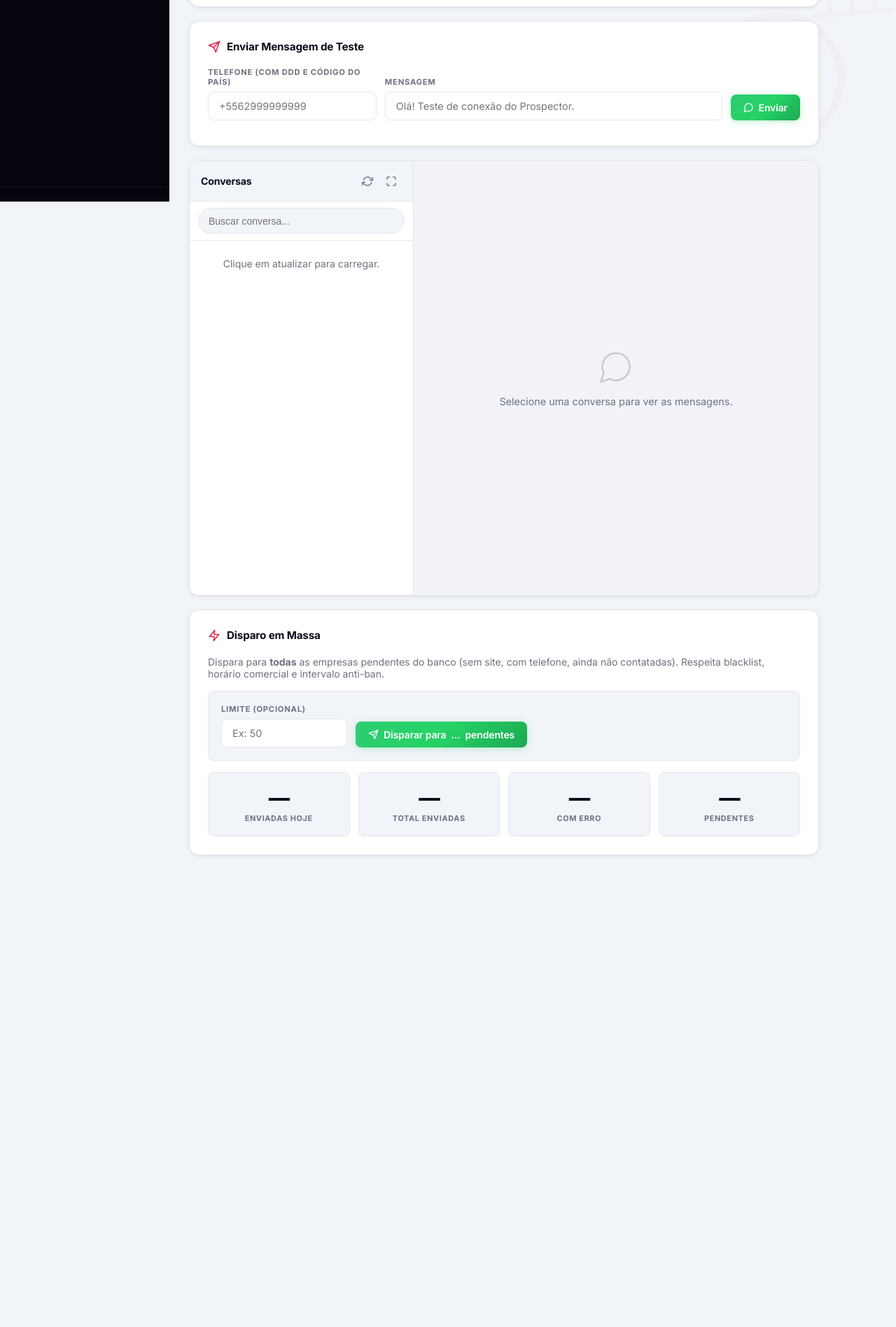
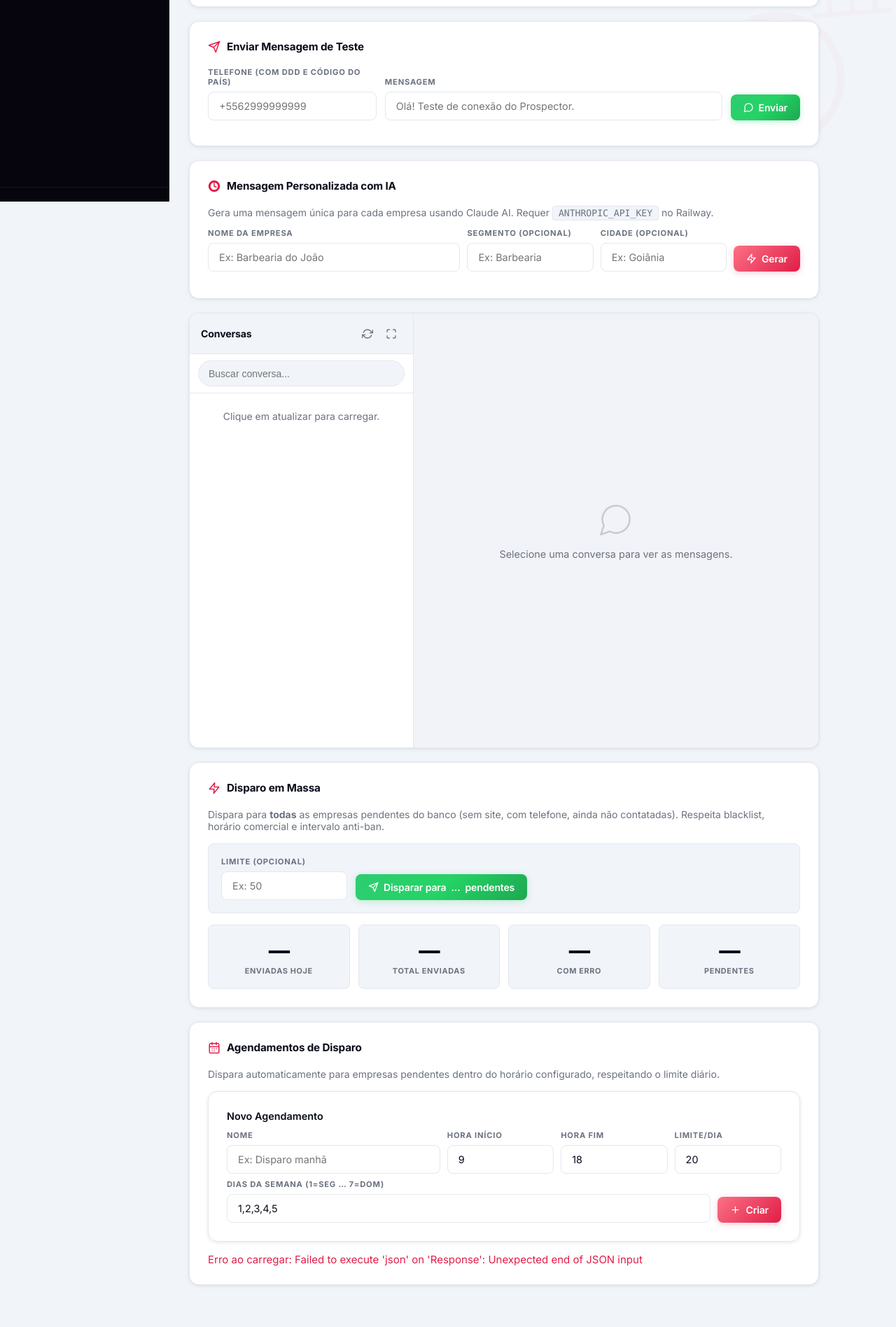
Before and after one commit to magalhaesszz/Prospeccao-Empresas-NoSItes, a Flask app: page /whatsapp in a window 1280 px wide. Shown: the part 512-2408 px from the top of the page at 70% size. Before the commit the page ends 1735 px from the top, so only its background shows below. Run offline with Flask 3, Linux system fonts and the light colour scheme; data that the repository does not hold is empty; parts of the project's set-up code (start-up, migrations or seed data) failed here and were passed over; some libraries are stand-ins or nearby versions.

Commit message:
feat: keep-alive, webhook respostas, agendamentos, IA, funil de conversão
- Keep-alive thread: pinga Evolution API a cada 5 min para manter conexão ativa no Railway
- Webhook POST /api/whatsapp/webhook: recebe eventos Evolution API, detecta resposta de prospect e atualiza status para 'respondeu' + SSE broadcast
- IA POST /api/whatsapp/gerar-mensagem: gera mensagem personalizada via Anthropic Claude (requer ANTHROPIC_API_KEY)
- Agendamentos CRUD /api/agendamentos: scheduler thread verifica a cada 1 min e dispara empresas pendentes no horário/dias configurados com limite diário
- Funil de conversão GET /api/dashboard/funil + UI no dashboard com barras de progresso por etapa
- Tabela agendamentos no banco PostgreSQL criada automaticamente
- UI: card IA na página WhatsApp, card Agendamentos, seção funil no Dashboard

Co-Authored-By: Claude Sonnet 4.6 <noreply@anthropic.com>

```diff
--- a/app.py
+++ b/app.py
@@ -17,6 +17,10 @@ from database.db import (
     ativar_template, get_template_ativo, incrementar_enviados_template,
     listar_blacklist, adicionar_blacklist, remover_blacklist,
     listar_notas, adicionar_nota, deletar_nota,
+    buscar_empresa_por_telefone, marcar_respondeu,
+    criar_agendamento, listar_agendamentos, ativar_agendamento,
+    deletar_agendamento, atualizar_ultima_execucao, contagem_enviadas_hoje,
+    get_funil_conversao,
 )
 from crm.pipeline import kanban_por_status
 from dashboard.metrics import obter_stats
@@ -943,6 +947,127 @@ def api_wa_responder():
         return jsonify({"ok": False, "erro": str(e)})
 
 
+# ── Webhook Evolution API (rastreamento de respostas) ─────────────────────────
+@app.route("/api/whatsapp/webhook", methods=["GET", "POST"])
+def api_wa_webhook():
+    if request.method == "GET":
+        return jsonify({"ok": True, "webhook": "prospector"})
+
+    dados  = request.get_json(silent=True) or {}
+    evento = dados.get("event", "")
+
+    if evento in ("messages.upsert", "message.upsert"):
+        data = dados.get("data", {})
+        if isinstance(data, list):
+            data = data[0] if data else {}
+        key     = data.get("key", {})
+        if key.get("fromMe"):
+            return jsonify({"ok": True})
+
+        jid     = key.get("remoteJid", "")
+        numero  = jid.split("@")[0] if "@" in jid else jid
+        empresa = buscar_empresa_por_telefone(numero)
+
+        if empresa and empresa.get("mensagem_enviada"):
+            marcar_respondeu(empresa["id"])
+            _broadcast({
+                "tipo":       "prospect_respondeu",
+                "empresa_id": empresa["id"],
+                "nome":       empresa.get("nome", ""),
+                "numero":     numero,
+            })
+            logger.info("[webhook] Resposta recebida de %s (%s)", empresa.get("nome"), numero)
+
+    return jsonify({"ok": True})
+
+
+# ── IA — Gerar mensagem personalizada ─────────────────────────────────────────
+@app.route("/api/whatsapp/gerar-mensagem", methods=["POST"])
+def api_wa_gerar_mensagem():
+    api_key = CONFIG.get("anthropic_api_key", "").strip()
+    if not api_key:
+        return jsonify({"erro": "ANTHROPIC_API_KEY não configurado no Railway."}), 400
+
+    dados     = request.get_json(silent=True) or {}
+    nome      = (dados.get("nome")      or "").strip()
+    categoria = (dados.get("categoria") or "").strip()
+    cidade    = (dados.get("cidade")    or "").strip()
+
+    if not nome:
+        return jsonify({"erro": "Nome da empresa é obrigatório."}), 400
+
+    try:
+        import anthropic as _anthropic
+        client  = _anthropic.Anthropic(api_key=api_key)
+        contexto = f"Empresa: {nome}"
+        if categoria: contexto += f" | Segmento: {categoria}"
+        if cidade:    contexto += f" | Cidade: {cidade}"
+
+        resp = client.messages.create(
+            model="claude-haiku-4-5-20251001",
+            max_tokens=600,
+            messages=[{
+                "role": "user",
+                "content": (
+                    f"Crie uma mensagem de WhatsApp profissional e personalizada para prospectar "
+                    f"a seguinte empresa: {contexto}.\n"
+                    "Regras:\n"
+                    "- Português brasileiro, tom amigável e direto\n"
+                    "- Mencione que a empresa não tem presença digital (site)\n"
+                    "- Ofereça criação de site profissional e automação de processos\n"
+                    "- Mencione que só cobra após entrega finalizada\n"
+                    "- Incentive o prospecto a responder\n"
+                    "- Use formatação WhatsApp (*negrito*)\n"
+                    "- Máximo 200 palavras\n"
+                    "Escreva APENAS a mensagem, sem comentários."
+                ),
+            }],
+        )
+        mensagem = resp.content[0].text.strip()
+        return jsonify({"mensagem": mensagem})
+    except Exception as e:
+        logger.error("[IA] %s", e)
+        return jsonify({"erro": str(e)}), 500
+
+
+# ── Agendamentos de disparo ────────────────────────────────────────────────────
+@app.route("/api/agendamentos", methods=["GET"])
+def api_agendamentos_get():
+    return jsonify(listar_agendamentos())
+
+
+@app.route("/api/agendamentos", methods=["POST"])
+def api_agendamentos_post():
+    dados   = request.get_json(silent=True) or {}
+    nome    = (dados.get("nome") or "Agendamento").strip()
+    h_ini   = max(0, min(23, int(dados.get("hora_inicio", 9))))
+    h_fim   = max(0, min(23, int(dados.get("hora_fim",   18))))
+    limite  = max(1, int(dados.get("limite_dia", 20)))
+    dias    = (dados.get("dias_semana") or "1,2,3,4,5").strip()
+    custom  = (dados.get("mensagem_custom") or "").strip() or None
+    ag_id   = criar_agendamento(nome, h_ini, h_fim, limite, dias, custom)
+    return jsonify({"id": ag_id, "ok": True})
+
+
+@app.route("/api/agendamentos/<int:ag_id>", methods=["PUT"])
+def api_agendamentos_put(ag_id):
+    dados = request.get_json(silent=True) or {}
+    ativar_agendamento(ag_id, dados.get("ativo", True))
+    return jsonify({"ok": True})
+
+
+@app.route("/api/agendamentos/<int:ag_id>", methods=["DELETE"])
+def api_agendamentos_delete(ag_id):
+    deletar_agendamento(ag_id)
+    return jsonify({"ok": True})
+
+
+# ── Funil de conversão ────────────────────────────────────────────────────────
+@app.route("/api/dashboard/funil")
+def api_dashboard_funil():
+    return jsonify(get_funil_conversao())
+
+
 # ── Blacklist ──────────────────────────────────────────────────────────────────
 @app.route("/api/blacklist", methods=["GET"])
 def api_blacklist_get():
@@ -964,6 +1089,90 @@ def api_blacklist_post():
 def api_blacklist_delete(bid):
     remover_blacklist(bid)
     return jsonify({"ok": True})
+
+
+# ── Threads de background ─────────────────────────────────────────────────────
+
+def _keepalive():
+    import time as _t, requests as _req
+    _t.sleep(30)  # aguarda app estabilizar
+    while True:
+        try:
+            base, instance, api_key = _wa_config()
+            if base and instance and api_key:
+                _req.get(
+                    f"{base}/instance/connectionState/{instance}",
+                    headers={"apikey": api_key},
+                    timeout=10,
+                )
+                logger.info("[keepalive] ping Evolution API OK")
+        except Exception as e:
+            logger.warning("[keepalive] %s", e)
+        _t.sleep(300)  # a cada 5 min
+
+
+def _verificar_agendamentos():
+    from datetime import datetime as _dt
+    from database.db import get_connection
+
+    agora      = _dt.now()
+    dia_semana = agora.weekday() + 1  # 1=Seg ... 7=Dom
+
+    enviados_hoje = contagem_enviadas_hoje()
+
+    for ag in listar_agendamentos():
+        if not ag.get("ativo"):
+            continue
+        if not (ag["hora_inicio"] <= agora.hour < ag["hora_fim"]):
+            continue
+        dias = [int(d.strip()) for d in str(ag.get("dias_semana", "1,2,3,4,5")).split(",")
+                if d.strip().isdigit()]
+        if dia_semana not in dias:
+            continue
+
+        with _lock:
+            if _estado["enviando"]:
+                continue
+
+        restantes = ag["limite_dia"] - enviados_hoje
+        if restantes <= 0:
+            continue
+
+        conn = get_connection()
+        c    = conn.cursor()
+        c.execute("""
+            SELECT * FROM empresas
+            WHERE mensagem_enviada=0 AND tem_site=0
+              AND telefone IS NOT NULL AND telefone != ''
+            ORDER BY score DESC, data_prospeccao DESC
+            LIMIT %s
+        """, (restantes,))
+        cols    = [d[0] for d in c.description]
+        empresas = [dict(zip(cols, r)) for r in c.fetchall()]
+        conn.close()
+
+        if not empresas:
+            continue
+
+        atualizar_ultima_execucao(ag["id"], enviados_hoje + len(empresas))
+        logger.info("[agendador] Agendamento '%s': %d empresas para disparar", ag["nome"], len(empresas))
+        threading.Thread(target=_executar_envio, args=(empresas,), daemon=True).start()
+        break  # uma rodada por minuto
+
+
+def _agendador():
+    import time as _t
+    _t.sleep(60)
+    while True:
+        try:
+            _verificar_agendamentos()
+        except Exception as e:
+            logger.error("[agendador] %s", e)
+        _t.sleep(60)
+
+
+threading.Thread(target=_keepalive, daemon=True).start()
+threading.Thread(target=_agendador, daemon=True).start()
 
 
 # ── Inicialização ─────────────────────────────────────────────────────────────
--- a/config.py
+++ b/config.py
@@ -26,6 +26,8 @@ CONFIG = {
     "webhook_whatsapp":   os.environ.get("WEBHOOK_WHATSAPP",   ""),
     "evolution_instance": os.environ.get("EVOLUTION_INSTANCE", "prospector"),
     "evolution_api_key":  os.environ.get("EVOLUTION_API_KEY",  ""),
+    # IA — Anthropic (opcional)
+    "anthropic_api_key":  os.environ.get("ANTHROPIC_API_KEY",  ""),
 
     # ── Score ────────────────────────────────────────────────────────────────
     "categorias_alto_valor": [
--- a/requirements.txt
+++ b/requirements.txt
@@ -7,3 +7,4 @@ beautifulsoup4
 openpyxl
 phonenumbers
 psycopg2-binary
+anthropic
--- a/templates/dashboard.html
+++ b/templates/dashboard.html
@@ -71,6 +71,12 @@
     </div>
   </div>
 
+  <!-- Funil de Conversão -->
+  <div class="card" id="card-funil-conversao">
+    <h3 class="chart-titulo">Funil de Conversão WhatsApp</h3>
+    <div id="funil-container" style="padding:8px 0"></div>
+  </div>
+
   <!-- Erros de envio -->
   <div class="card" id="secao-erros" style="display:none">
     <h3 class="chart-titulo">⚠️ Erros de Envio</h3>
--- a/templates/whatsapp.html
+++ b/templates/whatsapp.html
@@ -113,6 +113,44 @@
     <p id="teste-resultado" style="margin-top:10px;font-size:.875rem"></p>
   </div>
 
+  <!-- IA — Gerar mensagem personalizada -->
+  <div class="card" id="card-ia">
+    <h2 class="card-title">
+      <svg class="icon-card" viewBox="0 0 24 24"><path d="M12 2a10 10 0 1 0 10 10A10 10 0 0 0 12 2zm0 18a8 8 0 1 1 8-8 8 8 0 0 1-8 8z"/><path d="M12 6v6l4 2"/></svg>
+      Mensagem Personalizada com IA
+    </h2>
+    <p style="color:var(--muted);font-size:.875rem;margin-bottom:14px">
+      Gera uma mensagem única para cada empresa usando Claude AI. Requer <code>ANTHROPIC_API_KEY</code> no Railway.
+    </p>
+    <div class="form-row" style="flex-wrap:wrap;gap:10px;margin-bottom:12px">
+      <div class="form-group" style="flex:2;min-width:180px">
+        <label>Nome da empresa</label>
+        <input id="ia-nome" type="text" placeholder="Ex: Barbearia do João"/>
+      </div>
+      <div class="form-group" style="flex:1;min-width:140px">
+        <label>Segmento (opcional)</label>
+        <input id="ia-categoria" type="text" placeholder="Ex: Barbearia"/>
+      </div>
+      <div class="form-group" style="flex:1;min-width:120px">
+        <label>Cidade (opcional)</label>
+        <input id="ia-cidade" type="text" placeholder="Ex: Goiânia"/>
+      </div>
+      <button class="btn btn-primary" onclick="gerarMensagemIA()" id="btn-ia-gerar" style="align-self:flex-end">
+        <svg viewBox="0 0 24 24" fill="none" stroke="currentColor" stroke-width="2" stroke-linecap="round" stroke-linejoin="round" width="16" height="16"><polygon points="13 2 3 14 12 14 11 22 21 10 12 10 13 2"/></svg>
+        Gerar
+      </button>
+    </div>
+    <div id="ia-resultado" style="display:none">
+      <label style="font-size:.8rem;color:var(--muted);margin-bottom:4px;display:block">Mensagem gerada:</label>
+      <textarea id="ia-mensagem-gerada" rows="7" class="textarea-lote" style="font-size:.875rem"></textarea>
+      <div style="margin-top:8px;display:flex;gap:8px">
+        <button class="btn btn-secondary btn-sm" onclick="copiarMensagemIA()">Copiar</button>
+        <button class="btn btn-whatsapp btn-sm" onclick="usarMensagemIA()">Usar como teste</button>
+      </div>
+    </div>
+    <p id="ia-erro" style="color:var(--brand);font-size:.85rem;margin-top:8px;display:none"></p>
+  </div>
+
   <!-- Conversas — estilo WhatsApp Web -->
   <div class="card wa-chat-card" id="card-conversas">
     <div class="wa-chat">
@@ -189,6 +227,53 @@
     </div>
   </div>
 
+  <!-- Agendamentos de disparo -->
+  <div class="card">
+    <h2 class="card-title">
+      <svg class="icon-card" viewBox="0 0 24 24"><rect x="3" y="4" width="18" height="18" rx="2" ry="2"/><line x1="16" y1="2" x2="16" y2="6"/><line x1="8" y1="2" x2="8" y2="6"/><line x1="3" y1="10" x2="21" y2="10"/><path d="M8 14h.01"/><path d="M12 14h.01"/><path d="M16 14h.01"/><path d="M8 18h.01"/><path d="M12 18h.01"/></svg>
+      Agendamentos de Disparo
+    </h2>
+    <p style="color:var(--muted);font-size:.875rem;margin-bottom:16px">
+      Dispara automaticamente para empresas pendentes dentro do horário configurado, respeitando o limite diário.
+    </p>
+
+    <div class="card" style="background:var(--surface-2);border:1px solid var(--border);margin-bottom:16px">
+      <h3 style="font-size:.9rem;font-weight:600;margin-bottom:12px;color:var(--text)">Novo Agendamento</h3>
+      <div class="form-row" style="flex-wrap:wrap;gap:10px">
+        <div class="form-group" style="flex:2;min-width:160px">
+          <label>Nome</label>
+          <input id="ag-nome" type="text" placeholder="Ex: Disparo manhã"/>
+        </div>
+        <div class="form-group" style="flex:1;min-width:90px">
+          <label>Hora início</label>
+          <input id="ag-h-ini" type="number" min="0" max="23" value="9"/>
+        </div>
+        <div class="form-group" style="flex:1;min-width:90px">
+          <label>Hora fim</label>
+          <input id="ag-h-fim" type="number" min="0" max="23" value="18"/>
+        </div>
+        <div class="form-group" style="flex:1;min-width:90px">
+          <label>Limite/dia</label>
+          <input id="ag-limite" type="number" min="1" value="20"/>
+        </div>
+      </div>
+      <div class="form-row" style="flex-wrap:wrap;gap:10px;margin-top:8px">
+        <div class="form-group" style="flex:2;min-width:200px">
+          <label>Dias da semana (1=Seg … 7=Dom)</label>
+          <input id="ag-dias" type="text" value="1,2,3,4,5" placeholder="Ex: 1,2,3,4,5"/>
+        </div>
+        <button class="btn btn-primary" onclick="criarAgendamento()" style="align-self:flex-end">
+          <svg viewBox="0 0 24 24" fill="none" stroke="currentColor" stroke-width="2" stroke-linecap="round" stroke-linejoin="round" width="16" height="16"><line x1="12" y1="5" x2="12" y2="19"/><line x1="5" y1="12" x2="19" y2="12"/></svg>
+          Criar
+        </button>
+      </div>
+    </div>
+
+    <div id="lista-agendamentos">
+      <p class="vazio" style="padding:16px 0">Carregando...</p>
+    </div>
+  </div>
+
 </div>
 {% endblock %}
 
```
Also changed, not shown: database/db.py (+133 -0 lines), frontend/dashboard.js (+39 -1 lines), frontend/whatsapp_page.js (+136 -1 lines).
